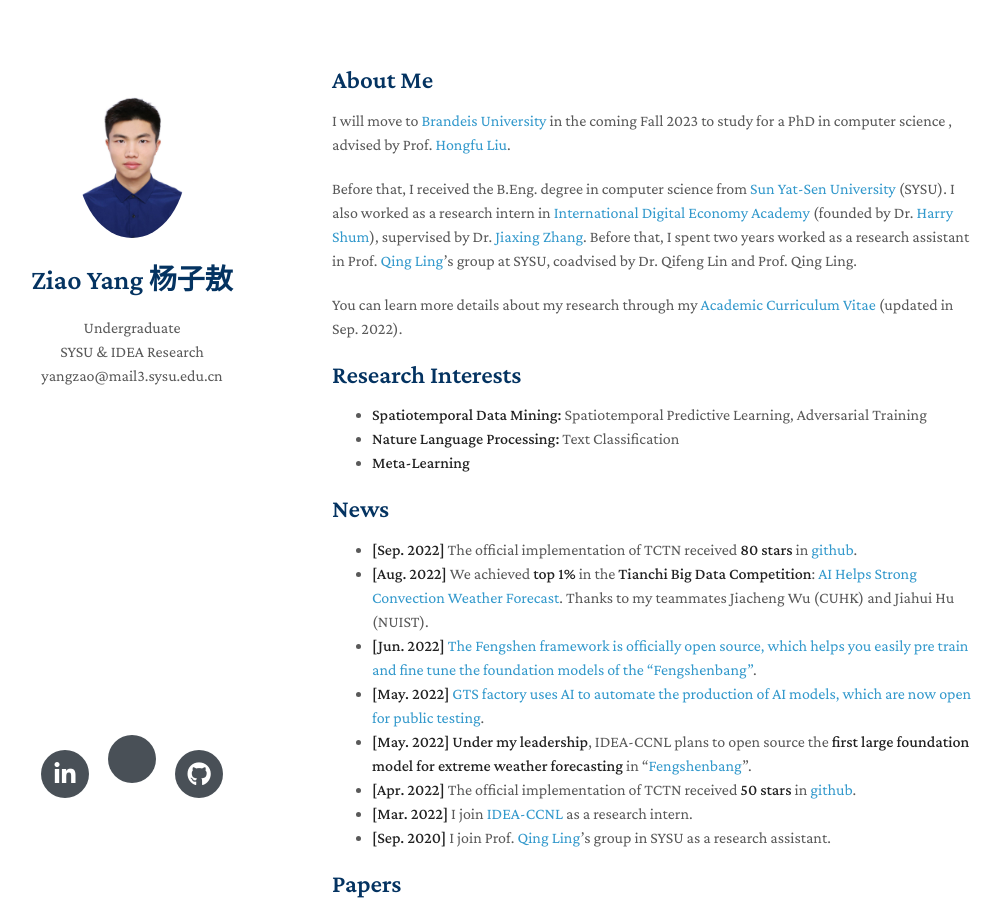
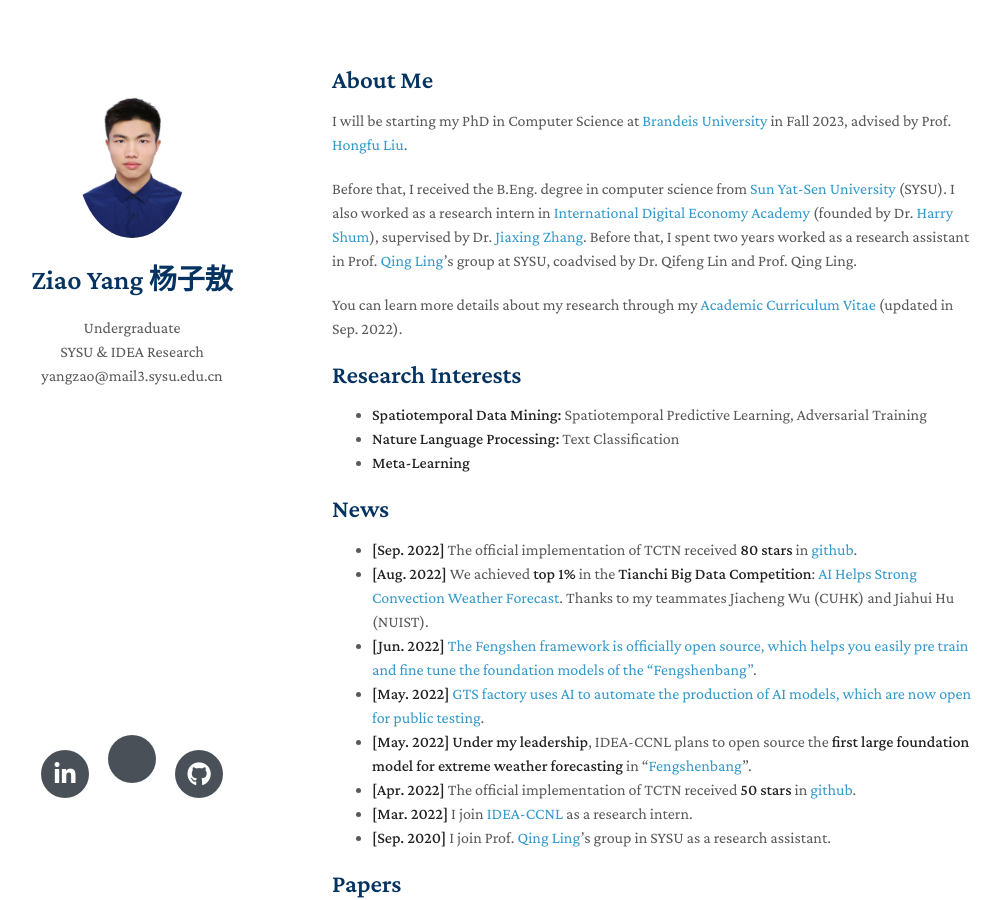
Before and after one commit to yangziao56/homepage, a Jekyll site: the page built from index.md, in a window 1280 px wide and 900 px high. Shown: the whole window, without its empty margins (138-1139 px from the left). Built offline with Jekyll 4.4.1, drawn with Linux system fonts in a browser that asks for light colours; nearby versions of some CDN libraries; a style sheet for code colours, icons or effects is not loaded; our own code applies the rules of GitHub Pages for plain Markdown files.

Commit message:
Update index.md
Signed-off-by: Ziao Yang <70676524+yangziao56@users.noreply.github.com>

```diff
--- a/index.md
+++ b/index.md
@@ -3,7 +3,7 @@
 ---
 
 ## About Me
-I will move to [Brandeis University](https://www.brandeis.edu) in the coming Fall 2023 to study for a PhD in computer science , advised by Prof. [Hongfu Liu](https://hongfuliu.com).
+I will be starting my PhD in Computer Science at [Brandeis University](https://www.brandeis.edu) in Fall 2023, advised by Prof. [Hongfu Liu](https://hongfuliu.com).
 
 Before that, I received the B.Eng. degree in computer science from [Sun Yat-Sen University](https://www.sysu.edu.cn/sysuen/) (SYSU). I also worked as a research intern in [International Digital Economy Academy](https://idea.edu.cn/en/about-idea.html) (founded by Dr. [Harry Shum](https://idea.edu.cn/en/about-team/harry_shum.html)), supervised by Dr. [Jiaxing Zhang](https://idea.edu.cn/en/person/zhangjiaxing.html). Before that,  I spent two years worked as a research assistant in Prof. [Qing Ling](http://home.ustc.edu.cn/~qingling/)'s group at SYSU, coadvised by Dr. Qifeng Lin and Prof. Qing Ling.
 
```
